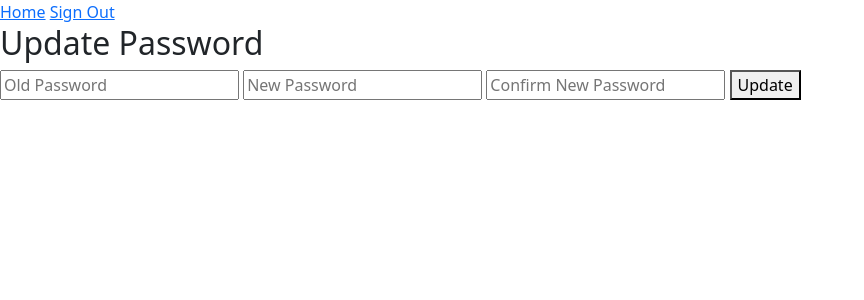
After one commit to izZERO/SeenIt, a Node server app: page /auth/2/update-password in a window 1280 px wide. The commit adds this page. Shown: the top 300 px of the page, without its empty margins (0-864 px from the left). Run offline with Node 20, Linux system fonts and the light colour scheme; the visitor is signed in with stand-in values (Sample User, id 1); some libraries are stand-ins or nearby versions.

Commit message:
added update password

```diff
--- a/routes/authRouter.js
+++ b/routes/authRouter.js
@@ -7,4 +7,8 @@ router.post('/sign-up', authCtrl.auth_signup_post)
 router.get("/sign-in", authCtrl.auth_signin_get)
 router.post('/sign-in', authCtrl.auth_signin_post)
 router.get('/sign-out', authCtrl.auth_signout_get)
+router.put('/:id', authCtrl.auth_updatePassword_put)
+router.get('/:id/update-password', (req, res) => {
+  res.render('./auth/update-password.ejs')
+})
 module.exports = router
--- /dev/null
+++ b/views/auth/confirm.ejs
@@ -0,0 +1,5 @@
+<%- include('../partials/header.ejs') %>
+
+<h2>Your password has been updated, <%= user.first %>!</h2>
+
+<%- include('../partials/footer.ejs') %>
--- /dev/null
+++ b/views/auth/update-password.ejs
@@ -0,0 +1,11 @@
+<%- include('../partials/header.ejs') %>
+
+<h2>Update Password</h2>
+<form action="/auth/<%= user._id %>?_method=PUT" method="POST">
+  <input type="password" name="oldPassword" placeholder="Old Password" required />
+  <input type="password" name="newPassword" placeholder="New Password" required />
+  <input type="password" name="confirmPassword" placeholder="Confirm New Password" required />
+  <button type="submit">Update</button>
+</form>
+
+<%- include('../partials/footer.ejs') %>
--- a/views/seenIt/profile/edit.ejs
+++ b/views/seenIt/profile/edit.ejs
@@ -12,4 +12,6 @@
   <input type="file" class="form-control-file" name="cover_Picture" />
   <button type="submit">Update</button>
 </form>
+<label">change password:</label>
+<a href="/auth/<%= user._id %>/update-password" class="button">change password</a>
 <%- include('../../partials/footer.ejs') %>
```
Also changed, not shown: controllers/authController.js (+29 -6 lines).
